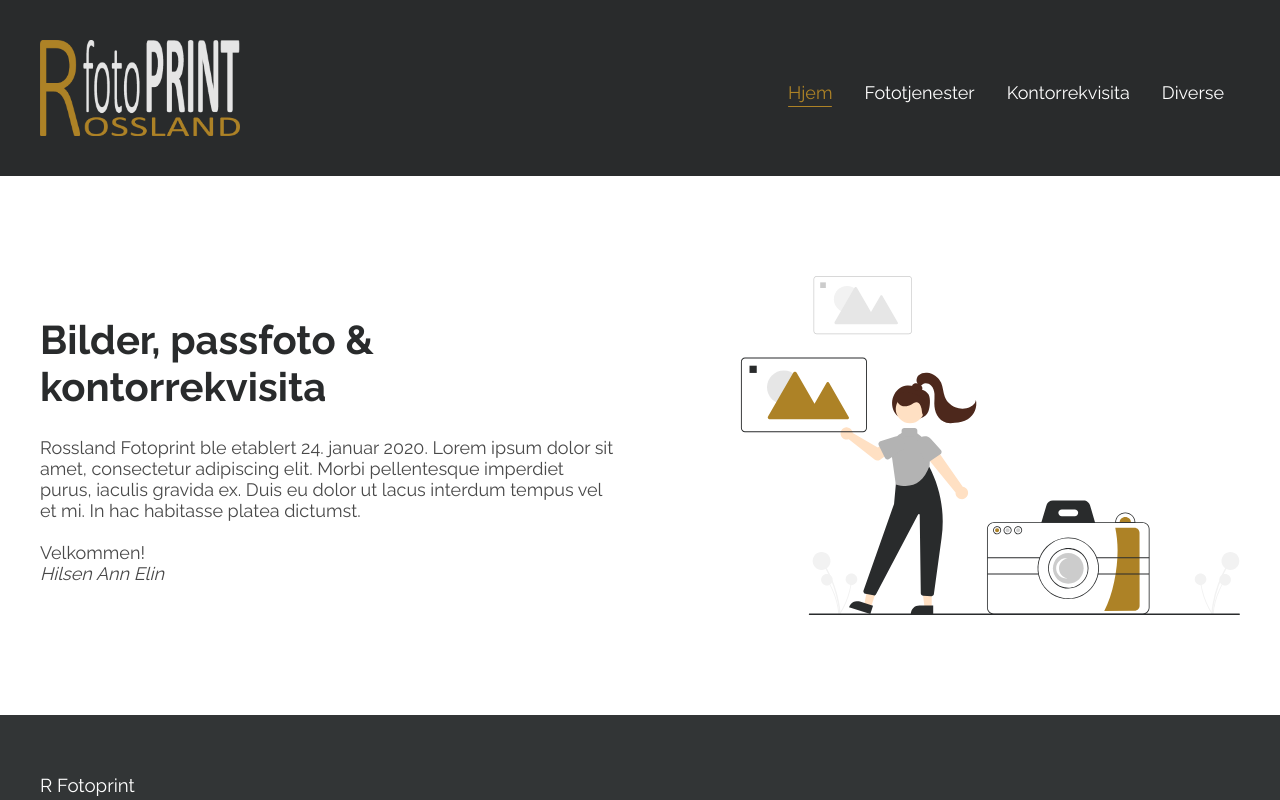
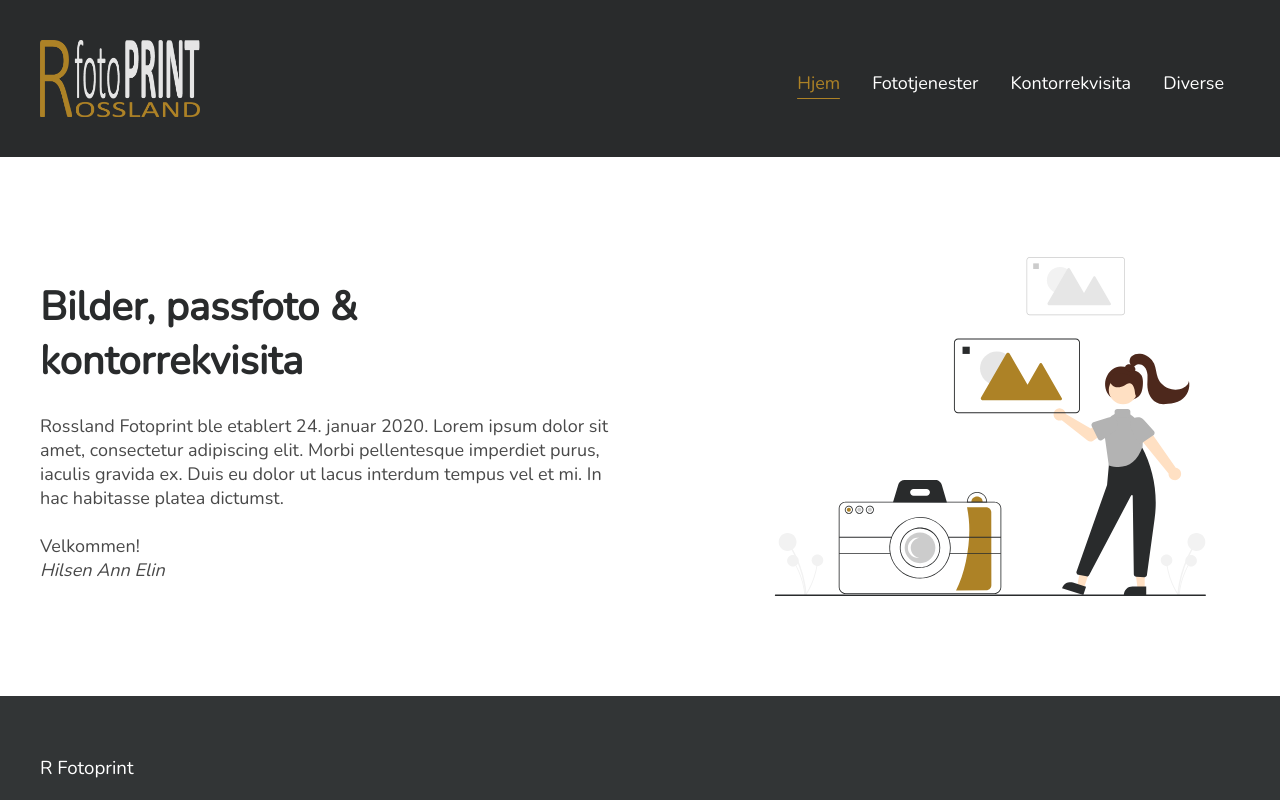
Before and after one commit to runarsae/rfotoprint, a Next.js app: page /hjem in a window 1280 px wide. Shown: the top 800 px of the page. Built offline with nearby package versions, Linux system fonts and the light colour scheme.

Commit message:
Minor layout tweaks

```diff
--- a/components/Header/Header.tsx
+++ b/components/Header/Header.tsx
@@ -6,12 +6,7 @@
 
 const Wrapper = styled.div`
     background: ${(props) => props.theme.background.dark};
-    padding: 40px 20px;
     width: 100%;
-
-    @media (min-width: 520px) {
-        padding: 40px;
-    }
 `;
 
 const Content = styled.div`
@@ -22,6 +17,11 @@
     justify-items: center;
     align-items: center;
     gap: 20px;
+    padding: 40px 20px;
+
+    @media (min-width: 520px) {
+        padding: 40px;
+    }
 
     @media (min-width: 830px) {
         justify-items: left;
@@ -38,11 +38,6 @@
     -moz-user-select: none; /* Firefox */
     -ms-user-select: none; /* IE10+/Edge */
     user-select: none; /* Standard */
-
-    @media (min-width: 520px) {
-        width: 200px;
-        height: 96.27px;
-    }
 `;
 
 function Header(): JSX.Element {
--- a/pages/hjem.tsx
+++ b/pages/hjem.tsx
@@ -25,7 +25,6 @@
     }
 `;
 
-const LandingText = styled.div``;
 
 const LandingImage = styled.div`
     position: relative;
@@ -51,7 +50,7 @@
                 <title>Hjem - R Fotoprint</title>
             </Head>
             <Wrapper>
-                <LandingText>
+                <div>
                     <Title>Bilder, passfoto & kontorrekvisita</Title>
                     <Text>
                         Rossland Fotoprint ble etablert 24. januar 2020. Lorem
@@ -65,7 +64,7 @@
                         <br />
                         <i>Hilsen Ann Elin</i>
                     </Text>
-                </LandingText>
+                </div>
                 <LandingImage>
                     <Image src="/img/landing.svg" layout="fill" quality={100} />
                 </LandingImage>
--- a/styles/global.css
+++ b/styles/global.css
@@ -1,16 +1,8 @@
-@font-face {
-    font-family: 'Raleway';
-    src: url(/fonts/Raleway-Regular.ttf);
-}
-
-@font-face {
-    font-family: 'Raleway';
-    src: url(/fonts/Raleway-Bold.ttf);
-    font-weight: bold;
-}
+@import url('https://fonts.googleapis.com/css?family=Raleway:400');
+@import url('https://fonts.googleapis.com/css?family=Nunito:300&text=0123456789');
 
 * {
-    font-family: Raleway;
+    font-family: 'Nunito', 'Raleway', sans-serif;
     box-sizing: border-box;
 }
 
```
Also changed, not shown: public/img/landing.svg.
